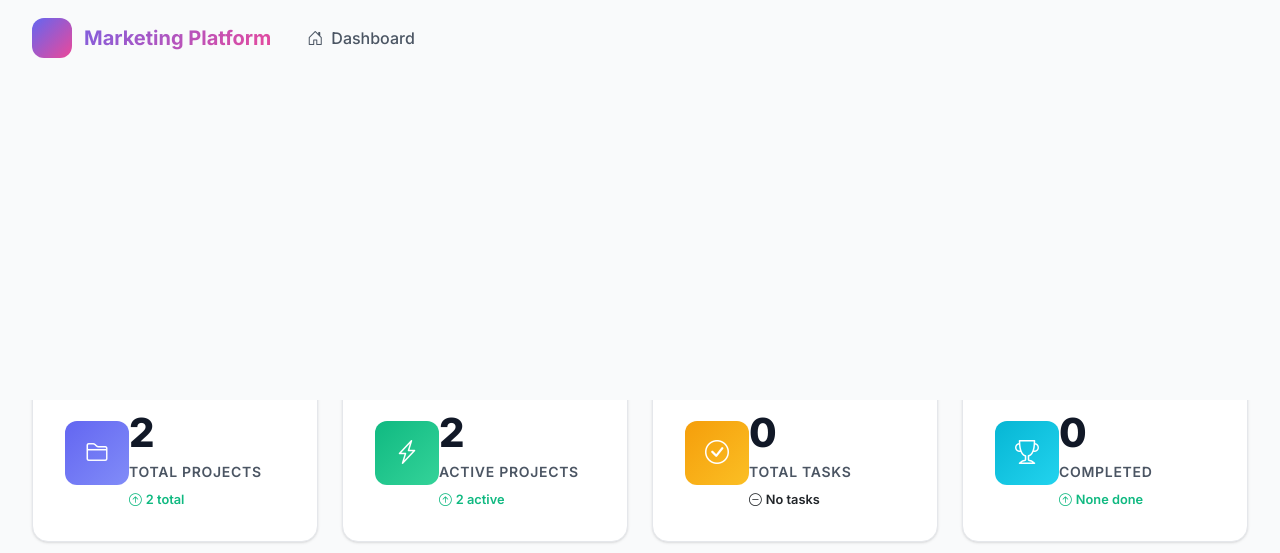
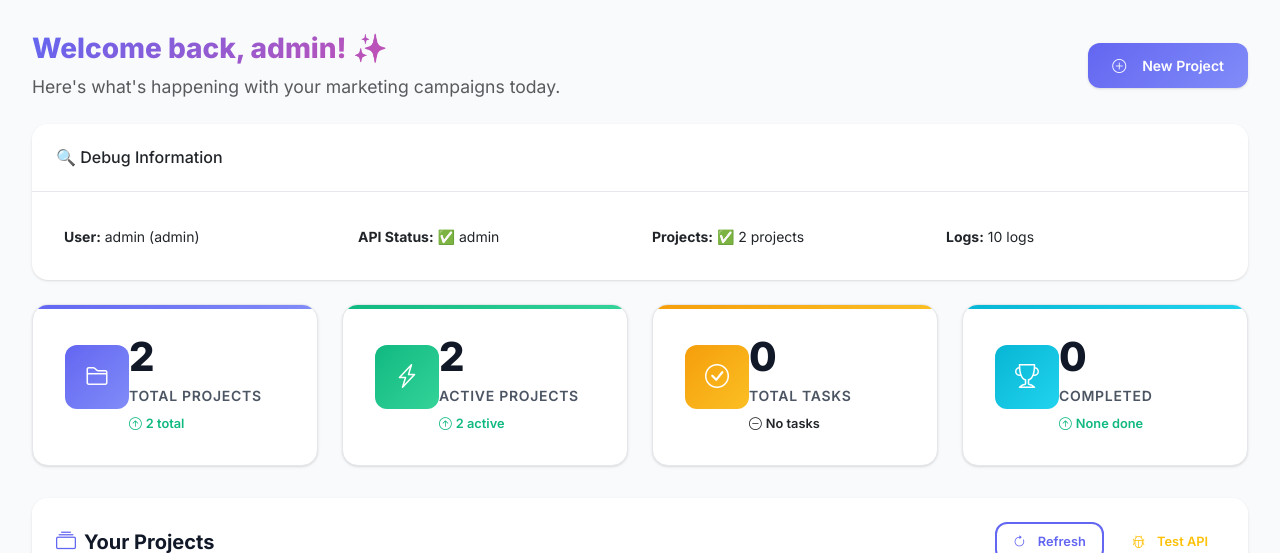
Before and after one commit to AYHALOUI/marketing_platform, a Flask app: page /dashboard in a window 1280 px wide. Shown: the top 553 px of the page. Run offline with Flask 3, Linux system fonts and the light colour scheme; a user stored in the database is signed in; data comes from the database, SQL or seed files in the repository; both versions use the stored data as it was after the commit; data that the repository does not hold is empty.

Commit message:
fix some errors

```diff
--- a/templates/base.html
+++ b/templates/base.html
@@ -20,7 +20,7 @@
 <body>
     {% if current_user.is_authenticated %}
     <!-- Modern Navigation Bar -->
-    <nav class="navbar navbar-expand-lg sticky-top">
+    <!-- <nav class="navbar navbar-expand-lg sticky-top">
         <div class="container-fluid px-4">
             <a class="navbar-brand fw-bold d-flex align-items-center" href="{{ url_for('dashboard') }}">
                 <div style="width: 40px; height: 40px; background: linear-gradient(135deg, #6366f1, #ec4899); border-radius: 12px; display: flex; align-items: center; justify-content: center; margin-right: 12px;">
@@ -40,7 +40,7 @@
                             <i class="bi bi-house-door me-2"></i>Dashboard
                         </a>
                     </li>
-                    <!-- <li class="nav-item">
+                    <li class="nav-item">
                         <a class="nav-link d-flex align-items-center" href="#" onclick="showProjects()">
                             <i class="bi bi-collection me-2"></i>Projects
                         </a>
@@ -60,13 +60,13 @@
                         <a class="nav-link d-flex align-items-center" href="#" onclick="showUsers()">
                             <i class="bi bi-people me-2"></i>Team
                         </a>
-                    </li> -->
+                    </li>
                     {% endif %}
                 </ul>
 
-                <!-- <ul class="navbar-nav">
+                <ul class="navbar-nav">
                     <li class="nav-item dropdown">
-                        <a class="nav-link dropdown-toggle d-flex align-items-center" href="#" role="button" data-bs-toggle="dropdown" style="background: linear-gradient(135deg, rgba(99, 102, 241, 0.1), rgba(236, 72, 153, 0.1)); border-radius: 25px; padding: 8px 16px;">
+                        <a class="nav-link dropdown-toggle d-flex align-items-center" href="#" role="button" data-bs-toggle="dropdown" aria-expanded="false" style="background: linear-gradient(135deg, rgba(99, 102, 241, 0.1), rgba(236, 72, 153, 0.1)); border-radius: 25px; padding: 8px 16px;">
                             <div style="width: 32px; height: 32px; background: linear-gradient(135deg, #6366f1, #ec4899); border-radius: 50%; display: flex; align-items: center; justify-content: center; margin-right: 8px;">
                                 <i class="bi bi-person text-white" style="font-size: 0.9rem;"></i>
                             </div>
@@ -80,10 +80,10 @@
                             <li><a class="dropdown-item" href="#" onclick="logout()" style="border-radius: 12px; padding: 12px 16px; color: #ef4444;"><i class="bi bi-box-arrow-right me-2"></i>Logout</a></li>
                         </ul>
                     </li>
-                </ul> -->
+                </ul>
             </div>
         </div>
-    </nav>
+    </nav> -->
     {% endif %}
 
     <!-- Main Content -->
```
Also changed, not shown: instance/marketing_platform.db. Lines whose indentation alone changed are shown as unchanged.
